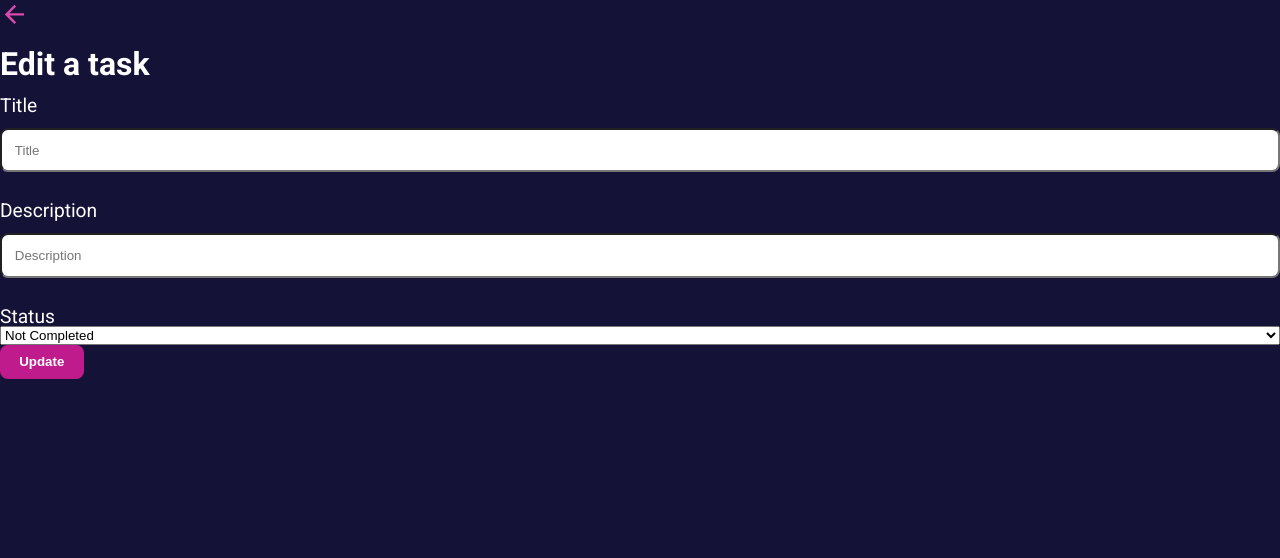
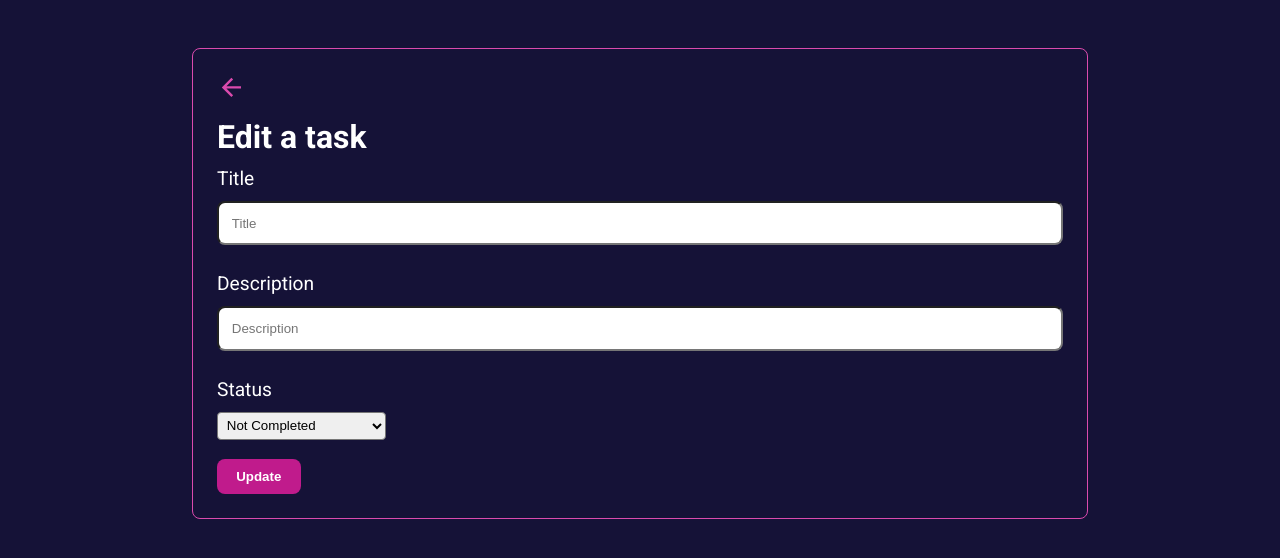
Before and after one commit to Manish2005/tasko-app, a React (Vite) app: page /edit/1 in a window 1280 px wide. Shown: the top 558 px of the page. Built offline with nearby package versions, Linux system fonts and the light colour scheme; no server answers.

Commit message:
add styles to forms

```diff
--- a/data/db.json
+++ b/data/db.json
@@ -10,7 +10,7 @@
       "id": "1fc3rxe0",
       "title": "Go to the gym",
       "description": "Lorem ipsum dolor sit amet, consectetur adipiscing elit, sed do eiusmod tempor incididunt ut labore et dolore magna aliqua. Ut enim ad minim veniam, quis nostrud exercitation ullamco laboris nisi ut aliquip ex ea commodo consequat. Duis aute irure dolor in reprehenderit in voluptate velit esse cillum.",
-      "status": "completed"
+      "status": "not completed"
     },
     {
       "id": "9zcse31k",
--- a/src/components/FormInput/FormInput.jsx
+++ b/src/components/FormInput/FormInput.jsx
@@ -13,7 +13,11 @@ export default function FormInput({
     <div className="form-input">
       <label>{label}</label>
       {inputProps.name === "status" ? (
-        <select {...inputProps} onChange={onChange}>
+        <select
+          {...inputProps}
+          onChange={onChange}
+          className="form-select-status"
+        >
           <option value="not completed">Not Completed</option>
           <option value="completed">Completed</option>
         </select>
--- a/src/components/Task/Task.jsx
+++ b/src/components/Task/Task.jsx
@@ -39,6 +39,7 @@ export default function Task({ id, title, status }) {
 
   const iconStyles = {
     cursor: "pointer",
+    fontSize: "1.8rem",
   };
 
   return (
--- a/src/main.css
+++ b/src/main.css
@@ -82,6 +82,17 @@ input:invalid[focused="true"] ~ span {
   display: block;
 }
 
+.form-select-status {
+  width: 20%;
+  border-radius: 4px;
+  padding: 0.3rem;
+  margin-top: 0.8rem;
+}
+
+.btn-form {
+  margin-top: 1.2rem;
+}
+
 /*******************************/
 /* GENERAL REUSABLE COMPONENTS */
 /*******************************/
--- a/src/pages/TaskEditForm/TaskEditForm.jsx
+++ b/src/pages/TaskEditForm/TaskEditForm.jsx
@@ -64,11 +64,11 @@ export default function TaskEditForm() {
   };
 
   return (
-    <>
-      <Link to={`/task/${id}`}>
-        <ArrowBackIcon sx={iconStyles} />
-      </Link>
-      <div>
+    <div className="container-page-form">
+      <div className="container-form">
+        <Link to={`/task/${id}`}>
+          <ArrowBackIcon sx={iconStyles} />
+        </Link>
         <form onSubmit={handleEdit}>
           <h1>Edit a task</h1>
           {formInputs.map((input) => (
@@ -79,9 +79,9 @@ export default function TaskEditForm() {
               {...input}
             />
           ))}
-          <button className="btn">Update</button>
+          <button className="btn btn-form">Update</button>
         </form>
       </div>
-    </>
+    </div>
   );
 }
--- a/src/pages/TaskForm/TaskForm.jsx
+++ b/src/pages/TaskForm/TaskForm.jsx
@@ -67,7 +67,7 @@ export default function TaskForm() {
               {...input}
             />
           ))}
-          <button className="btn">Submit</button>
+          <button className="btn btn-form">Submit</button>
         </form>
       </div>
     </div>
```
